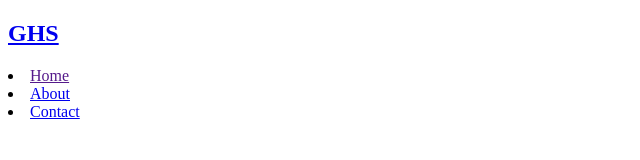
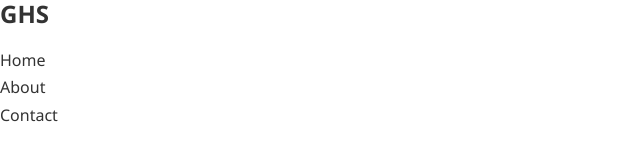
Before and after one commit to ahmedBou/justFront, a plain HTML site: page index.html in a window 1280 px wide. Shown: the whole page, without its empty margins (0-640 px from the left). Drawn offline with Linux system fonts and the light colour scheme.

Commit message:
add some of the core basic styling like body tag link headings

```diff
--- a/index.html
+++ b/index.html
@@ -4,7 +4,7 @@
         <meta charset="UTF-8">
         <meta name="viewport" content="width=device-width, initial-scale=1.0">
         <meta http-equiv="X-UA-Compatible" content="ie=edge">
-        <link rel="stylesheet" href="css/style.css">
+        <link rel="stylesheet" href="style.css">
         <title>Hotel SAFI </title>
     </head>
     <body>
@@ -13,10 +13,11 @@
                 <h1 class="logo">
                     <a href="index.html">GHS</a>
                 </h1>
-                <li><a href="">Home</a> </li>
-                <li><a href="about.html">About</a> </li>
-                <li><a href="contact.html">Contact</a> </li>
-
+                <ul>
+                    <li><a href="">Home</a> </li>
+                    <li><a href="about.html">About</a> </li>
+                    <li><a href="contact.html">Contact</a> </li>
+                </ul>
             </nav>
         </header>
 
--- /dev/null
+++ b/style.css
@@ -0,0 +1,20 @@
+* {
+    margin: 0;
+    padding: 0;
+    box-sizing: border-box;
+}
+
+/* Main stylin */
+html,body {
+    font-family: 'Segoe UI', Tahoma, Geneva,
+                  Verdana, sans-serif;
+    line-height: 1.7em;
+}
+
+a {
+    color: #333;
+    text-decoration: none;
+}
+h1, h2, h3 {
+    padding-bottom: 20px;
+}
```
